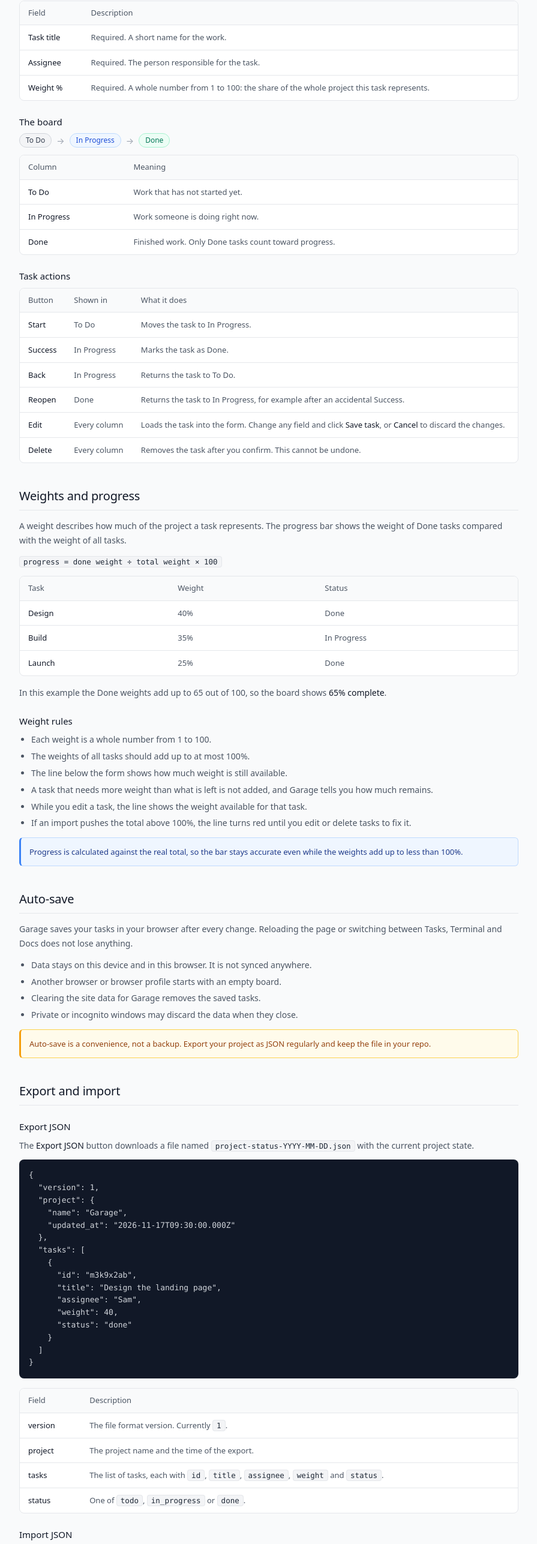
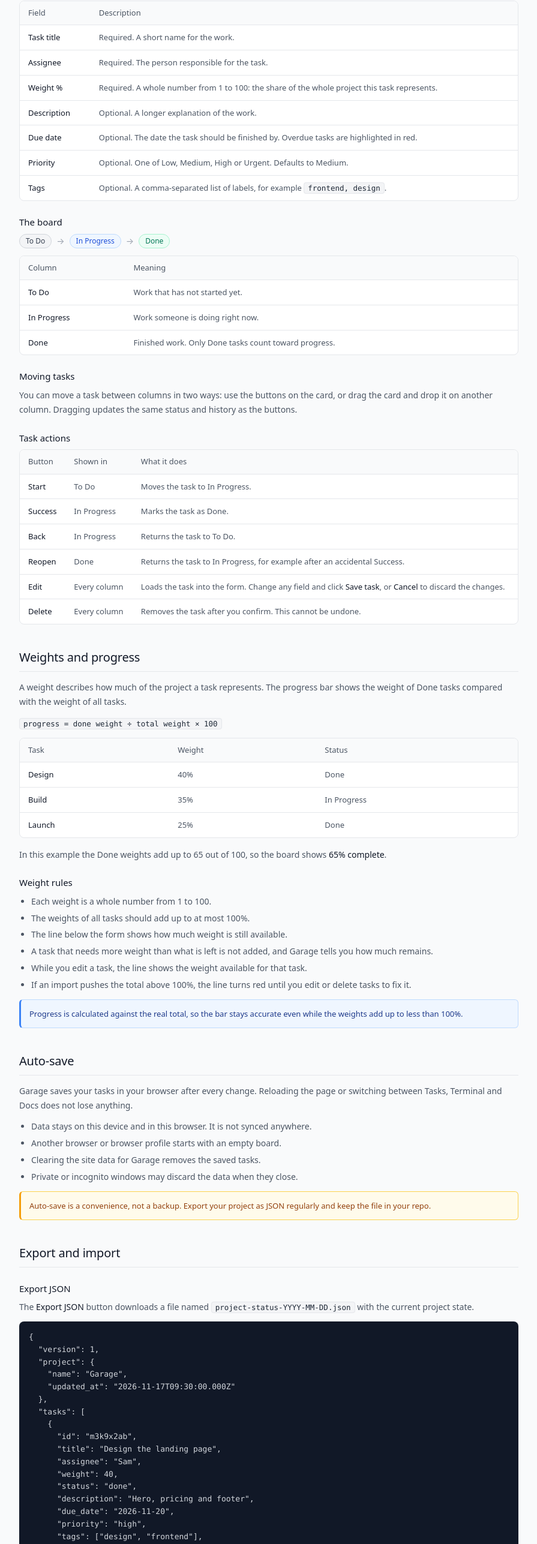
Before and after one commit to fouadsgarage/garage, a plain HTML site: page index.html in a window 1280 px wide. Shown: the part 860-3434 px from the top of the page at 60% size, without its empty margins (312-1207 px from the left). Drawn offline with Linux system fonts and the light colour scheme; a web font is replaced by a local one.

Commit message:
Update index.html

```diff
--- a/index.html
+++ b/index.html
@@ -144,6 +144,22 @@
                                 <td>Weight %</td>
                                 <td>Required. A whole number from 1 to 100: the share of the whole project this task represents.</td>
                             </tr>
+                            <tr>
+                                <td>Description</td>
+                                <td>Optional. A longer explanation of the work.</td>
+                            </tr>
+                            <tr>
+                                <td>Due date</td>
+                                <td>Optional. The date the task should be finished by. Overdue tasks are highlighted in red.</td>
+                            </tr>
+                            <tr>
+                                <td>Priority</td>
+                                <td>Optional. One of Low, Medium, High or Urgent. Defaults to Medium.</td>
+                            </tr>
+                            <tr>
+                                <td>Tags</td>
+                                <td>Optional. A comma-separated list of labels, for example <code>frontend, design</code>.</td>
+                            </tr>
                         </tbody>
                     </table>
                 </div>
@@ -180,6 +196,9 @@
                         </tbody>
                     </table>
                 </div>
+
+                <h3>Moving tasks</h3>
+                <p>You can move a task between columns in two ways: use the buttons on the card, or drag the card and drop it on another column. Dragging updates the same status and history as the buttons.</p>
 
                 <h3>Task actions</h3>
                 <div class="table-wrap">
@@ -295,7 +314,7 @@
 
                 <h3>Export JSON</h3>
                 <p>The <strong>Export JSON</strong> button downloads a file named <code>project-status-YYYY-MM-DD.json</code> with the current project state.</p>
-<pre><code>{
+                <pre><code>{
   "version": 1,
   "project": {
     "name": "Garage",
@@ -307,7 +326,17 @@
       "title": "Design the landing page",
       "assignee": "Sam",
       "weight": 40,
-      "status": "done"
+      "status": "done",
+      "description": "Hero, pricing and footer",
+      "due_date": "2026-11-20",
+      "priority": "high",
+      "tags": ["design", "frontend"],
+      "history": {
+        "created_at": "2026-11-10T08:00:00.000Z",
+        "started_at": "2026-11-12T09:15:00.000Z",
+        "completed_at": "2026-11-16T17:45:00.000Z",
+        "reopened_at": null
+      }
     }
   ]
 }</code></pre>
@@ -330,11 +359,31 @@
                             </tr>
                             <tr>
                                 <td>tasks</td>
-                                <td>The list of tasks, each with <code>id</code>, <code>title</code>, <code>assignee</code>, <code>weight</code> and <code>status</code>.</td>
+                                <td>The list of tasks, each with <code>id</code>, <code>title</code>, <code>assignee</code>, <code>weight</code> and <code>status</code>, plus the optional fields below.</td>
                             </tr>
                             <tr>
                                 <td>status</td>
                                 <td>One of <code>todo</code>, <code>in_progress</code> or <code>done</code>.</td>
+                            </tr>
+                            <tr>
+                                <td>description</td>
+                                <td>Optional. The longer explanation of the task.</td>
+                            </tr>
+                            <tr>
+                                <td>due_date</td>
+                                <td>Optional. An ISO date, for example <code>2026-11-20</code>.</td>
+                            </tr>
+                            <tr>
+                                <td>priority</td>
+                                <td>One of <code>low</code>, <code>medium</code>, <code>high</code> or <code>urgent</code>. Defaults to <code>medium</code>.</td>
+                            </tr>
+                            <tr>
+                                <td>tags</td>
+                                <td>Optional. A list of short labels.</td>
+                            </tr>
+                            <tr>
+                                <td>history</td>
+                                <td>Timestamps for the task lifecycle: <code>created_at</code>, <code>started_at</code>, <code>completed_at</code> and <code>reopened_at</code>. A value is <code>null</code> until the matching event happens. The history is what makes a progress chart (burndown) possible later.</td>
                             </tr>
                         </tbody>
                     </table>
@@ -372,6 +421,7 @@
                     <li>A file without a <code>tasks</code> list is rejected.</li>
                     <li>A file exported by a newer version of Garage is rejected.</li>
                     <li>Older files without a <code>version</code> field are still accepted.</li>
+                    <li>Files exported before the extra fields existed are accepted; missing description, due date, priority, tags and history are filled with defaults.</li>
                     <li>Tasks with a missing title or assignee, a weight outside 1 to 100, or a duplicate id are skipped. The message after the import tells you how many were skipped.</li>
                 </ul>
             </section>
```
